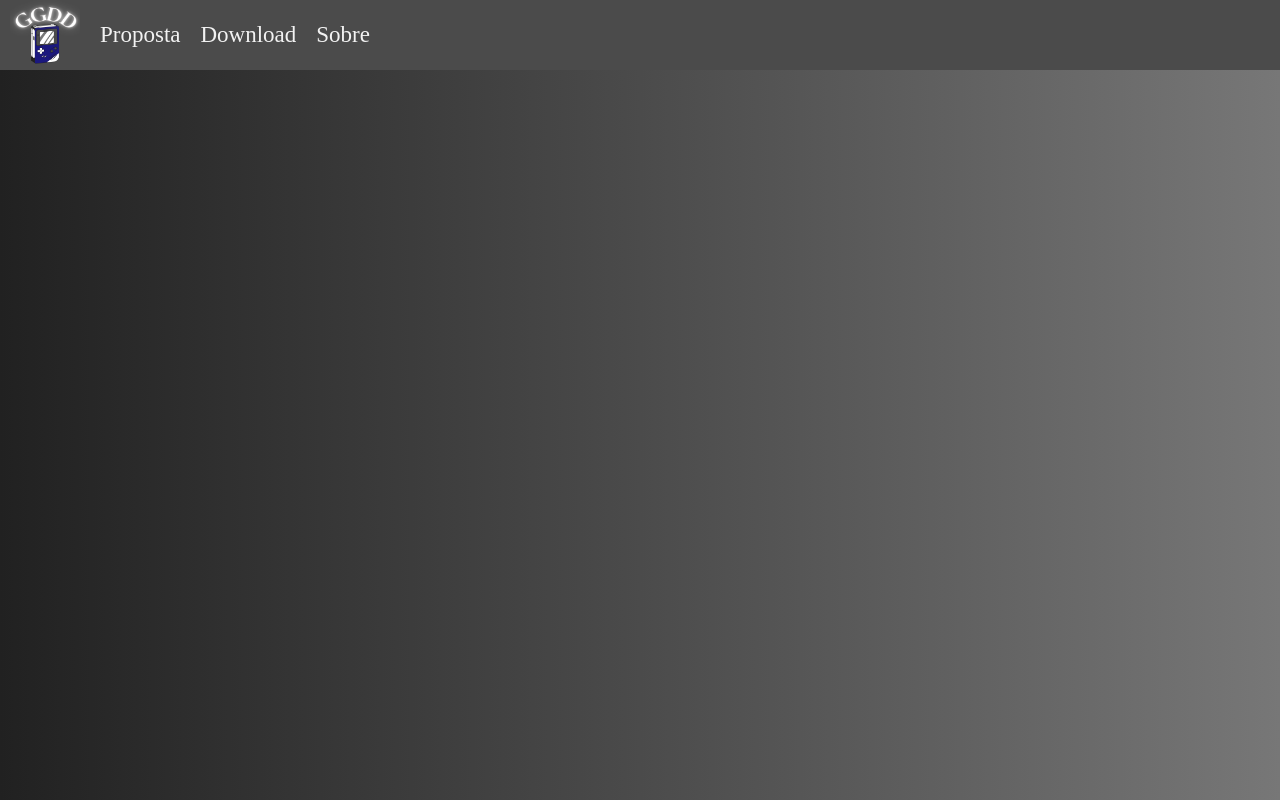
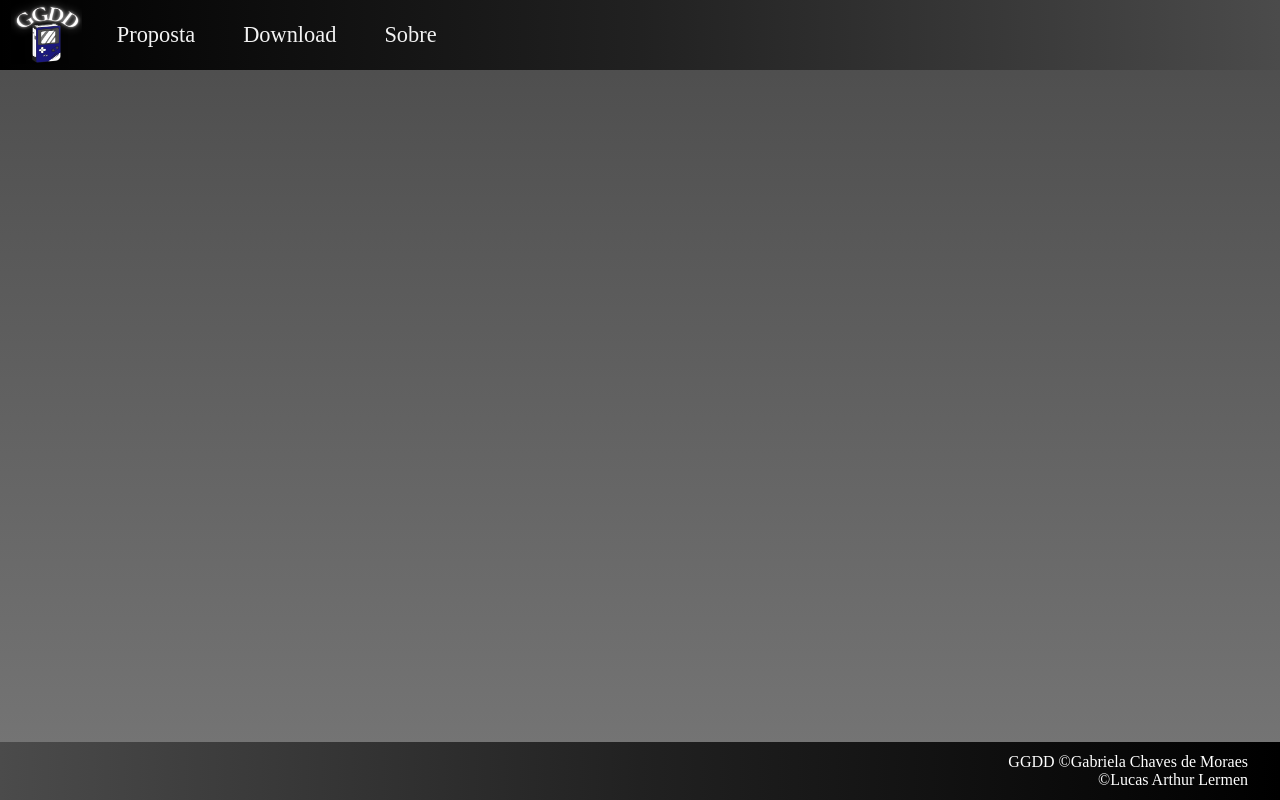
Before and after one commit to TCC-GGDD/GGDD_SiteInformativo, a PHP site: page / in a window 1280 px wide. Run offline with PHP 8.4, Linux system fonts and the light colour scheme.

Commit message:
Adicionando footer e alterando questões de layout

```diff
--- a/css/main.css
+++ b/css/main.css
@@ -1,43 +1,79 @@
+html {
+  height: 100%;
+  width: 100%;
+}
+
 body {
-  background: rgb(33,33,33);
-  background: linear-gradient(90deg, rgba(33,33,33,1) 0%, rgba(75,75,75,1) 50%, rgba(119,119,119,1) 100%);
+  height: 100%;
+  background: rgb(75,75,75);
+  background: linear-gradient(180deg,rgba(75,75,75,1), rgba(119,119,119,1) 100%);
   margin: 0;
+  display: flex;
+  flex-direction: column;
+  /* background-repeat: no-repeat; */
+  /*background-attachment: fixed;*/
 }
 
 .topnav {
-  background-color: #4B4B4B;
+  background: rgb(0,0,0);
+  background: linear-gradient(270deg, rgba(75,75,75,1) 0%, rgba(33,33,33,1) 50%, rgba(0,0,0,1) 100%);
+  /*background-color: #4B4B4B;*/
   overflow: hidden;
-  height: 70px;
+  height: 4.4rem;
+  width: 100%;
 }
 
-  .topnav logo {
+  .topnav .logo {
     float: left;
     text-align: center;
-    margin-right: 10px;
-    margin-left: 10px;
-    width: 70px;
-    height: 70px;
+    margin-right: .7rem;
+    margin-left: .7rem;
+
   }
 
-  .topnav a {
+    .topnav .logo .imglogo{
+      width: 4.4rem;
+      height: 4rem;
+    }
+
+  .topnav .tab {
     float: left;
     color: #f2f2f2;
     text-align: center;
-    padding: 0px 10px;
-    line-height: 70px;
+    padding: 0 1.5rem;
+    line-height: 4.4rem;
     text-decoration: none;
-    height: 70px;
-    font-size: 23px;
+    height: 4.4rem;
+    font-size: 1.4rem;
     font-family: "EB Garamond";
 
   }
 
-    .topnav a:hover {
-      background-color: #777777;
+    .topnav .tab:hover {
+      background-color: #4B4B4B;
       color: white;
     }
 
-    .topnav a.active {
+    .topnav .tab.active {
       background-color: #1b187e;
       color: white;
     }
+
+.content {
+  flex: 1;
+}
+
+.footer{
+  background: rgb(0,0,0);
+  background: linear-gradient(90deg, rgba(75,75,75,1) 0%, rgba(33,33,33,1) 50%, rgba(0,0,0,1) 100%);
+  padding: .7rem 2rem;
+  margin-top: auto;
+  display: flex;
+  flex-direction: column;
+  align-items: flex-end;
+  margin-top: .8rem;
+}
+
+  .footer .copyright{
+      color: #fff;
+  }
--- a/index.html
+++ b/index.html
@@ -6,12 +6,16 @@
   <link rel="stylesheet" href="css/main.css">
 </head>
 <body>
-    <div class="topnav">
-      <logo href="#home"><img src="img/Logo_GGDD.png" width="70" height="65"></logo>
-      <a href="pages/proposta.html">Proposta</a>
-      <a href="pages/download.html">Download</a>
-      <a href="pages/sobre.html">Sobre</a>
-    </div>
-
+  <div class="topnav">
+    <a class="logo" href="index.html"><img class="imglogo" src="img/Logo_GGDD.png"></a>
+    <a class="tab" href="pages/proposta.html">Proposta</a>
+    <a class="tab" href="pages/download.html">Download</a>
+    <a class="tab" href="pages/sobre.html">Sobre</a>
+  </div>
+  <div class="content"></div>
+  <div class="footer">
+    <div class="copyright">GGDD ©Gabriela Chaves de Moraes</div>
+    <div class="copyright"> ©Lucas Arthur Lermen</div>
+  </div>
 </body>
 </html>
```
Also changed, not shown: css/download.css (+77 -2 lines), css/proposta.css (+78 -2 lines), css/sobre.css (+79 -2 lines), pages/download.html (+12 -3 lines), pages/proposta.html (+12 -3 lines), pages/sobre.html (+12 -3 lines), img/Logo_GGDD.png.
